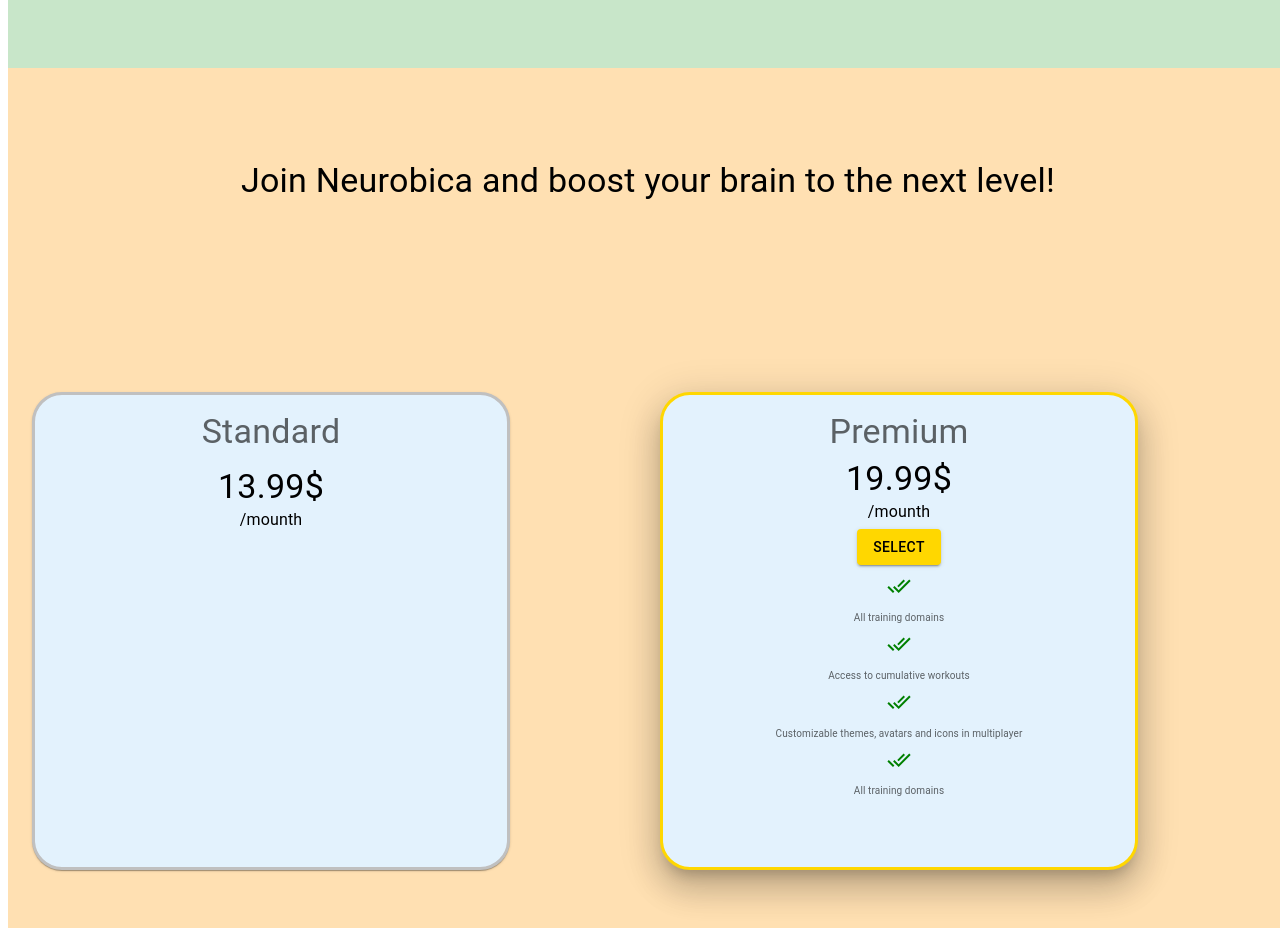
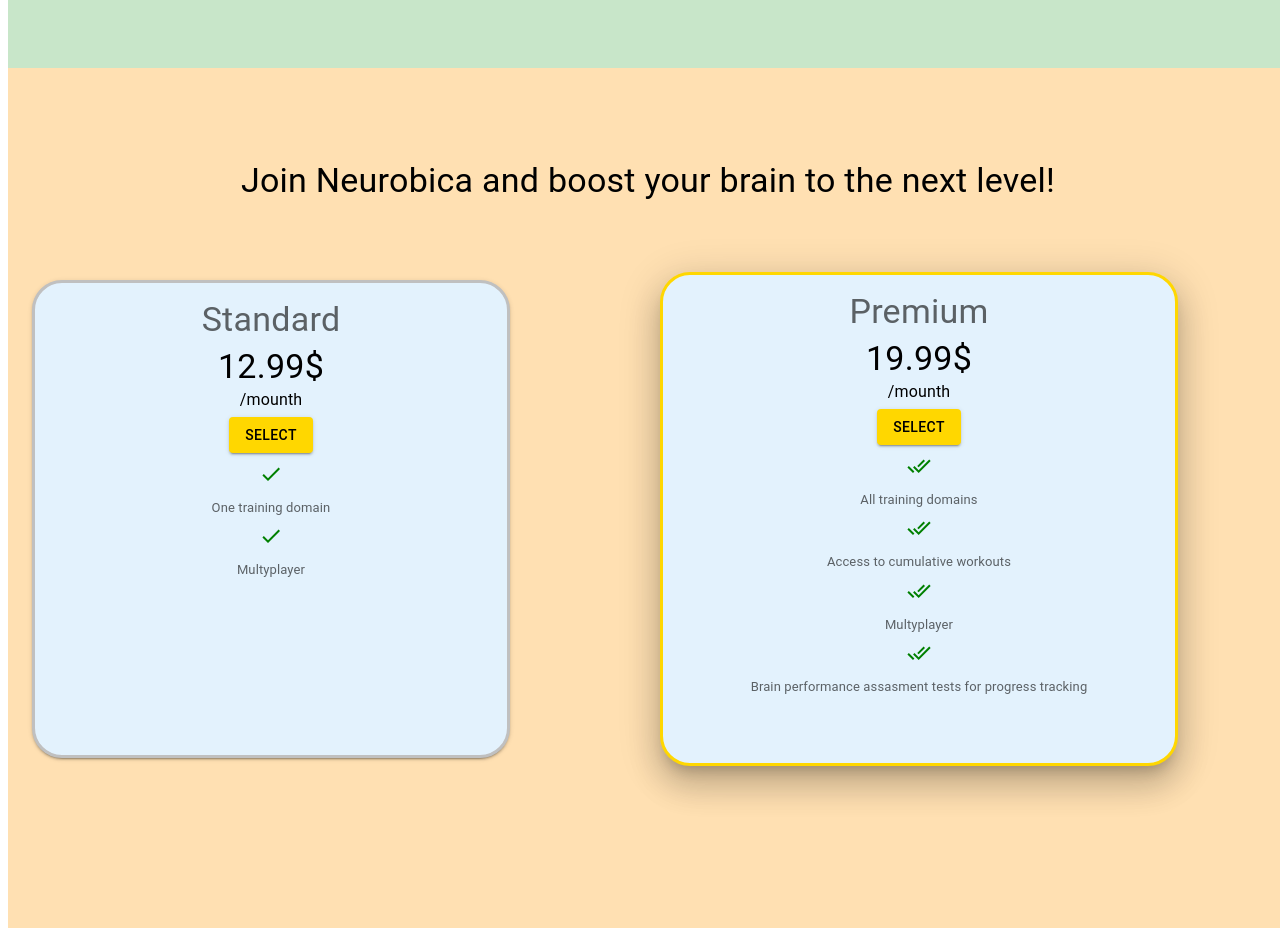
Before and after one commit to MNPCMW6444/neurobica-sites-landingpage, a React (Create React App) app: page / in a window 1280 px wide. Shown: the part 2460-3388 px from the top of the page. Built offline with nearby package versions, Linux system fonts and the light colour scheme; no server answers.

Commit message:
Update Pricing.tsx

```diff
--- a/src/Pricing.tsx
+++ b/src/Pricing.tsx
@@ -4,6 +4,8 @@
 import Paper from "@mui/material/Paper";
 import background from "src/silver-background-for-christmas-1024x725.jpeg"
 import DoneIcon from '@mui/icons-material/DoneAll';
+import DoneIcon2 from '@mui/icons-material/Done';
+
 const Item = styled(Paper)(({ theme }) => ({
     ...theme.typography.body2,
     padding: theme.spacing(2),
@@ -36,34 +38,42 @@
             width="100vw"
             alignItems="center"
             direction="row"
-            sx={{ padding: "3vh" }} rowSpacing={1} columnSpacing={{ xs: 3, sm: 2, md: 3 }}>
-            <Grid item xs={12} width="20vh" height="30vh">
+            sx={{ padding: "3vh" }} rowSpacing={0} columnSpacing={{ xs: 3, sm: 3, md: 3 }}>
+            <Grid item xs={12} width="20vh" height="15vh">
                 <Typography sx={{ padding: "1vh", textAlign: "center" }} variant="h4">
                     Join Neurobica and boost your brain to the next level!
                 </Typography>            </Grid>
             <Grid item xs={6} height="50vh">
-                <Item sx={{
-                    fontSize: "30px", minHeight: "55vh", maxWidth: "55vh"
-                }} >
-                    <Grid item>
+                <Item elevation={2} sx={{ fontSize: "30px", minHeight: "55vh", maxWidth: "55vh" }} >
+                    <Grid item >
                         <Typography sx={{ paddingBottom: "5px" }} variant="h4" >Standard</Typography>
                         <Grid container
                             width="100vw"
                             direction="row"
-                            sx={{ padding: "1vh" }} rowSpacing={5} columnSpacing={{ xs: 14, sm: 2, md: 3 }}>
+                            rowSpacing={0} columnSpacing={{ xs: 1, sm: 1, md: 1 }}>
+                            <Grid item md={12} xs={12} spacing={{ xs: 2, md: 4, lg: 5 }}>
+                                <Typography variant="h4" color="black">12.99$ </Typography>
+                                <Typography color="black">/mounth </Typography>
+                                <Button variant="contained" sx={{ color: "black", backgroundColor: "#FFD700" }}>Select</Button>
+                            </Grid>
 
                             <Grid item md={12} xs={12}>
-                                <Typography variant="h4" color="black">13.99$ </Typography>
-                                <Typography color="black">/mounth </Typography>
+                                <DoneIcon2 sx={{ color: "green" }} />
+
+                                <Typography sx={{ fontSize: "13px" }}>One training domain</Typography>
+                                <DoneIcon2 sx={{ color: "green" }} />
+                                <Typography sx={{ fontSize: "13px" }}>Multyplayer</Typography>
+
+
+
                             </Grid>
+                        </Grid>
 
-                        </Grid>
                     </Grid>
-
                 </Item>
             </Grid>
-            <Grid item xs={6} height="50vh">
-                <Item2 elevation={20} sx={{ fontSize: "30px", minHeight: "55vh", maxWidth: "55vh" }} >
+            <Grid item xs={6} height="52vh">
+                <Item2 elevation={20} sx={{ fontSize: "30px", minHeight: "57vh", maxWidth: "60vh" }} >
                     <Grid item >
                         <Typography sx={{ paddingBottom: "5px" }} variant="h4" >Premium</Typography>
                         <Grid container
@@ -79,14 +89,15 @@
                             <Grid item md={12} xs={12}>
                                 <DoneIcon sx={{ color: "green" }} />
 
-                                <Typography sx={{ fontSize: "10px" }}>All training domains</Typography>
+                                <Typography sx={{ fontSize: "13px" }}>All training domains</Typography>
                                 <DoneIcon sx={{ color: "green" }} />
-                                <Typography sx={{ fontSize: "10px" }}>Access to cumulative workouts</Typography>
+                                <Typography sx={{ fontSize: "13px" }}>Access to cumulative workouts</Typography>
                                 <DoneIcon sx={{ color: "green" }} />
-                                <Typography sx={{ fontSize: "10px" }}>Customizable themes, avatars and icons in multiplayer
+                                <Typography sx={{ fontSize: "13px" }}>Multyplayer</Typography>
+                                <DoneIcon sx={{ color: "green" }} />
+                                <Typography sx={{ fontSize: "13px" }}>Brain performance assasment tests for progress tracking
                                 </Typography >
-                                <DoneIcon sx={{ color: "green" }} />
-                                <Typography sx={{ fontSize: "10px" }}>All training domains</Typography>
+
 
                             </Grid>
                         </Grid>
```
